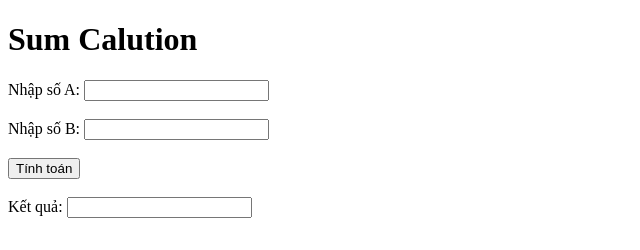
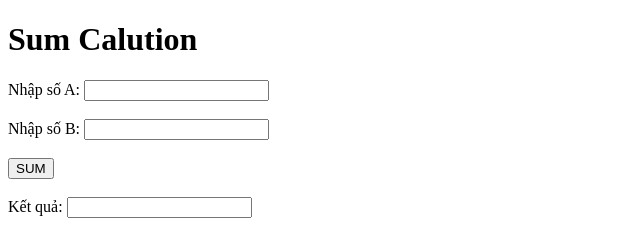
Before and after one commit to TekkanTIH/input, a plain HTML site: page index.html in a window 1280 px wide. Shown: the full height of the page, 0-640 px from the left. Drawn offline with Linux system fonts and the light colour scheme.

Commit message:
index.html

```diff
--- a/index.html
+++ b/index.html
@@ -13,7 +13,7 @@
         <label for="Nhập số B">Nhập số B:</label>
         <input type="number" id="inputB"><br/><br/>
 
-        <button id="sumButton">Tính toán</button><br/><br/>
+        <button id="sumButton">SUM</button><br/><br/>
 
         <label for="Kết quả">Kết quả:</label>
         <input type="text" id="result" readonly><br/><br/>
```
